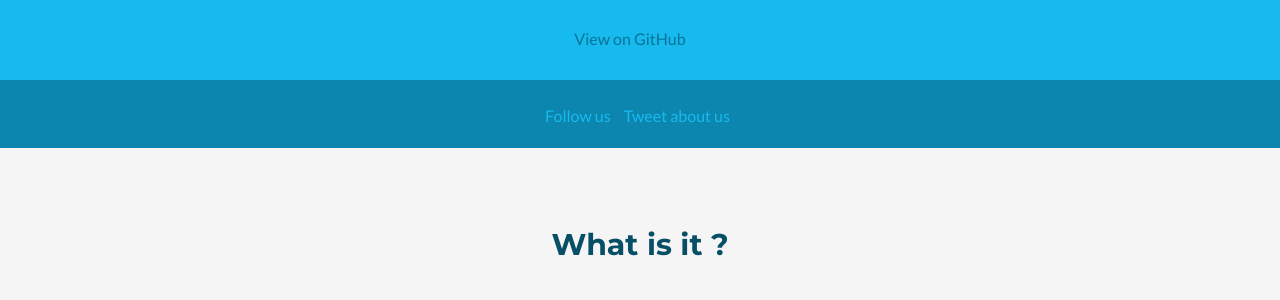
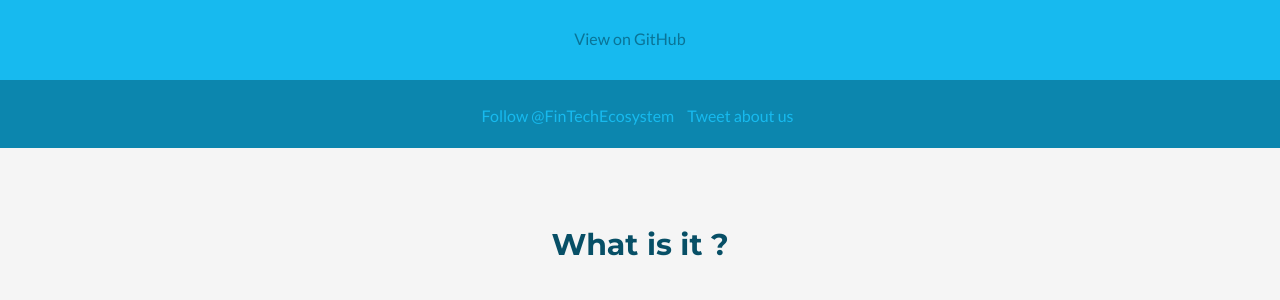
Before and after one commit to FinTechEcosystem/FinTechEcosystem, a Jekyll site: the page built from index.html, in a window 1280 px wide and 900 px high, scrolled down 360 px. Shown: the part 154-454 px from the top of the window. Built offline with Jekyll 4.4.1, drawn with Linux system fonts in a browser that asks for light colours.

Commit message:
generate social links using variables

```diff
--- /dev/null
+++ b/_data/project.yml
@@ -0,0 +1,4 @@
+github: FinTechEcosystem
+twitter: FinTechEcosystem
+email: contact@fintechecosystem.net
+demo_url: http://demo.fintechecosystem.net/
--- a/index.html
+++ b/index.html
@@ -7,19 +7,19 @@
     <h2 class="title">{{ site.title }}</h2>
     <p class="intro">{{ site.description }}</p>
     <div class="btns">
-      <a class="btn btn-cta-secondary" href="http://demo.fintechecosystem.net/" target="_blank">Demo</a>
+      <a class="btn btn-cta-secondary" href="{{ site.data.project.demo_url }}" target="_blank">Demo</a>
     </div>
     <ul class="meta list-inline">
-      <li><a href="https://github.com/FinTechEcosystem" target="_blank">View on GitHub</a></li>
+      <li><a href="https://github.com/{{ site.data.project.github }}" target="_blank">View on GitHub</a></li>
     </ul>
   </div>
   <div class="social-media">
     <div class="social-media-inner container text-center">
       <ul class="list-inline">
-        <li class="twitter-follow"><a href="https://twitter.com/FinTechEcosystem" class="twitter-follow-button" data-show-count="false">Follow us</a>
+        <li class="twitter-follow"><a href="https://twitter.com/{{ site.data.project.twitter }}" class="twitter-follow-button" data-show-count="false">Follow @{{ site.data.project.twitter }}</a>
         </li>
         <li class="twitter-tweet">
-          <a href="https://twitter.com/share" class="twitter-share-button" data-via="3rdwave_themes" data-hashtags="bootstrap">Tweet about us</a>
+          <a href="https://twitter.com/share" class="twitter-share-button" data-via="{{ site.data.project.twitter }}" data-hashtags="bootstrap">Tweet about us</a>
         </li>
       </ul>
     </div>
@@ -60,8 +60,8 @@
       <div class="info text-center">
         <h4 class="sub-title">Get Connected</h4>
         <ul class="social-icons list-inline">
-          <li><a href="https://twitter.com/FinTechEcosystem" target="_blank"><i class="fa fa-twitter"></i></a></li>
-          <li class="last"><a href="mailto:contact@fintechecosystem.net"><i class="fa fa-envelope"></i></a></li>
+          <li><a href="https://twitter.com/{{ site.data.project.twitter }}" target="_blank"><i class="fa fa-twitter"></i></a></li>
+          <li class="last"><a href="mailto:{{ site.data.project.email }}"><i class="fa fa-envelope"></i></a></li>
         </ul>
       </div>
     </div>
```
